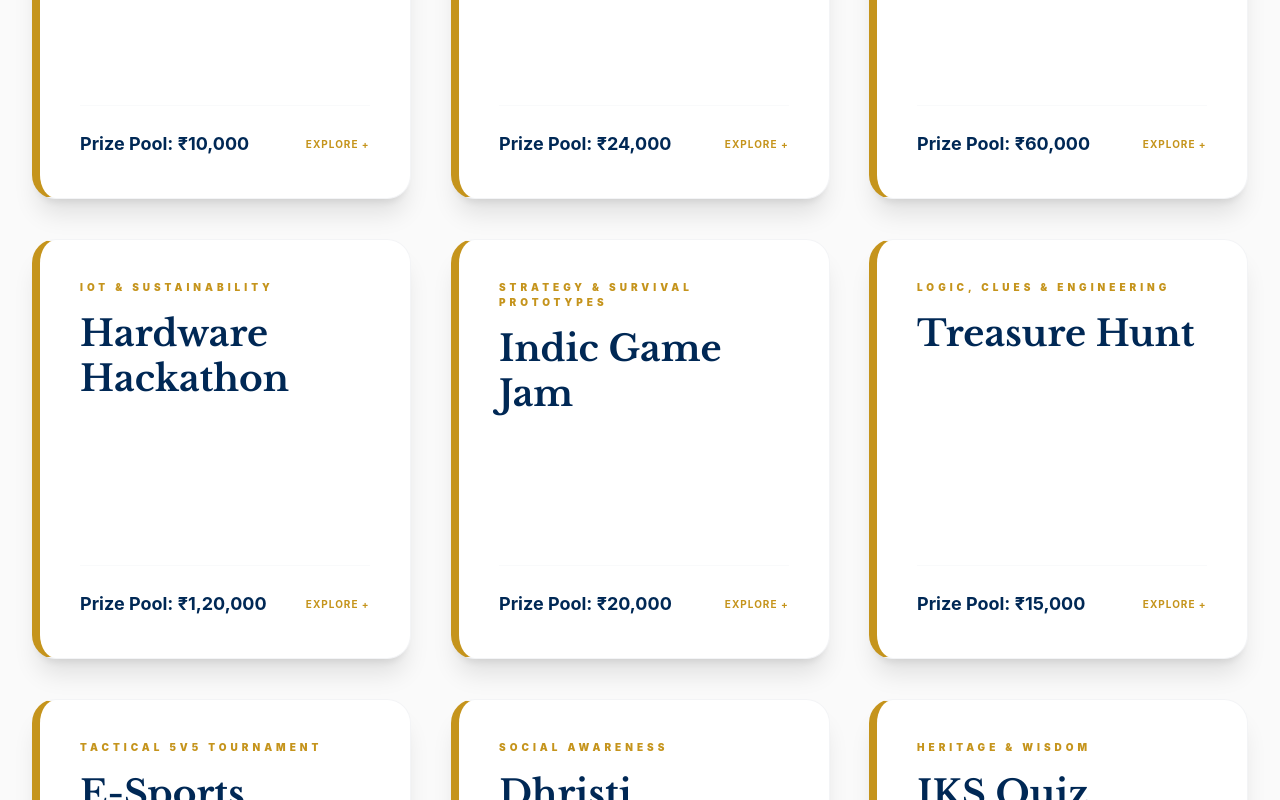
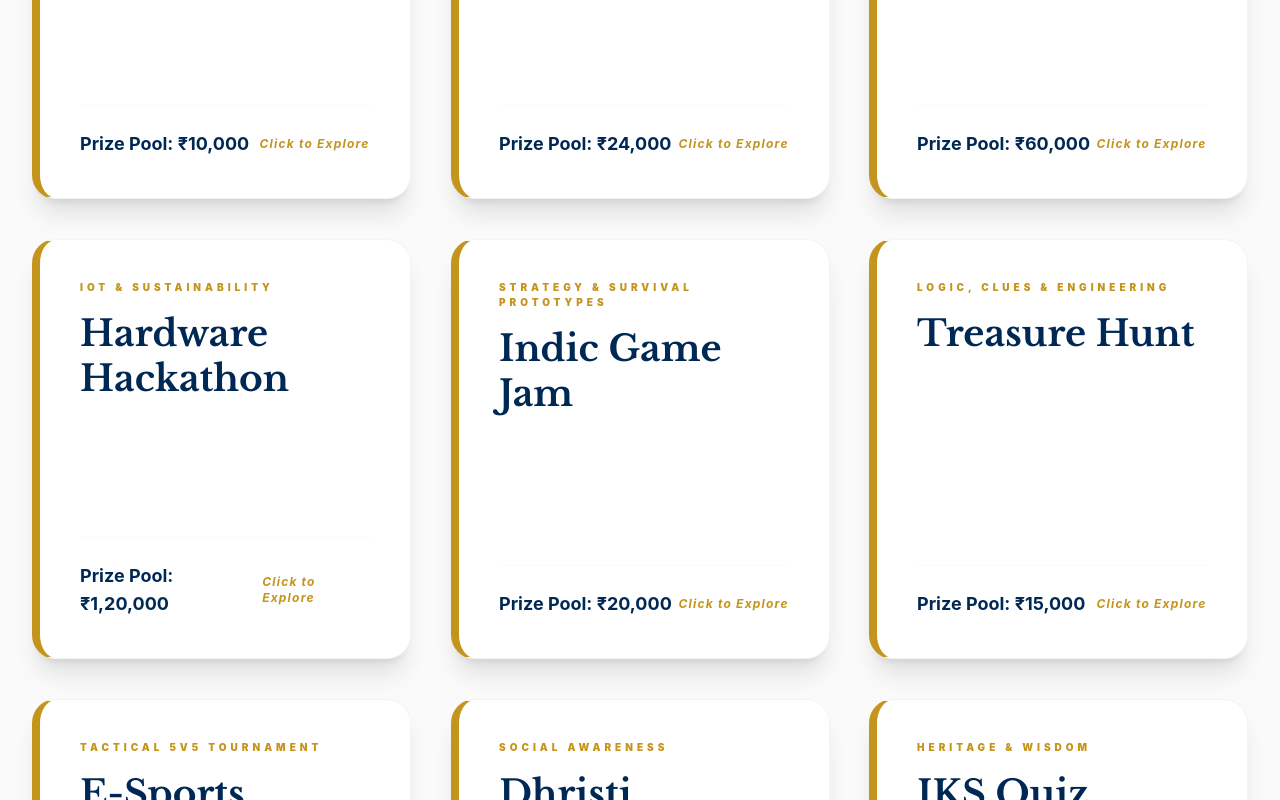
Before and after one commit to Rzooro/Samyuti, a React (Vite) app: page / in a window 1280 px wide. Shown: the part 1140-1940 px from the top of the page. Built offline with nearby package versions, Linux system fonts and the light colour scheme.

Commit message:
Instagram Update

```diff
--- a/src/App.jsx
+++ b/src/App.jsx
@@ -307,11 +307,11 @@ function App() {
                     Instagram
                   </p>
                   <a
-                    href="https://www.instagram.com/samyuti.official/"
+                    href="https://www.instagram.com/iic_chanakya/"
                     target="_blank"
                     rel="noopener noreferrer"
                     className="text-xl font-bold hover:text-[#C5941C] transition-colors">
-                    @samyuti.official
+                    @iic_chanakya
                   </a>
                 </div>
               </div>
--- a/src/EventSection.jsx
+++ b/src/EventSection.jsx
@@ -229,8 +229,8 @@ function EventCard({ event, onOpen }) {
       </div>
       <div className="pt-6 border-t border-gray-50 flex justify-between items-center font-bold text-[#002855]">
         <span className="text-lg">Prize Pool: {event.prize}</span>
-        <span className="text-[10px] uppercase tracking-widest text-[#C5941C]">
-          Explore +
+        <span className="text-xs italic tracking-widest text-[#C5941C]">
+          Click to Explore
         </span>
       </div>
 
```
